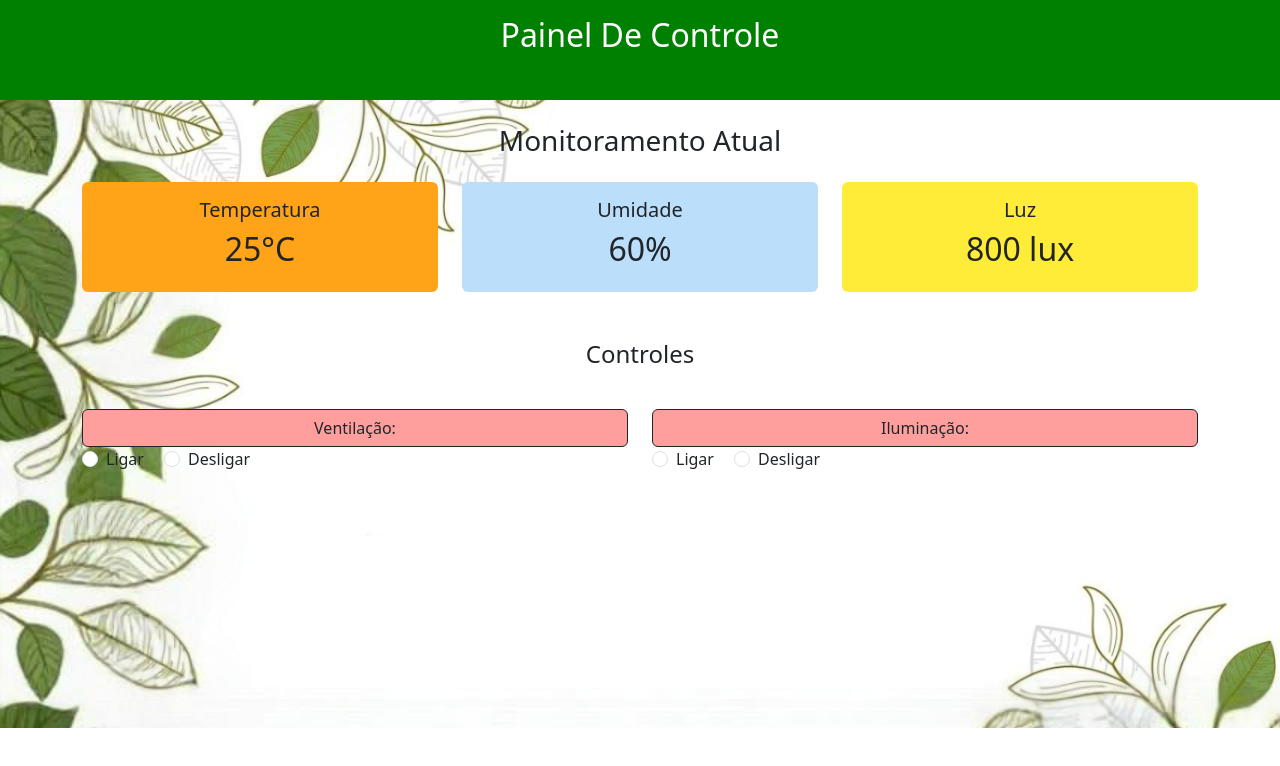
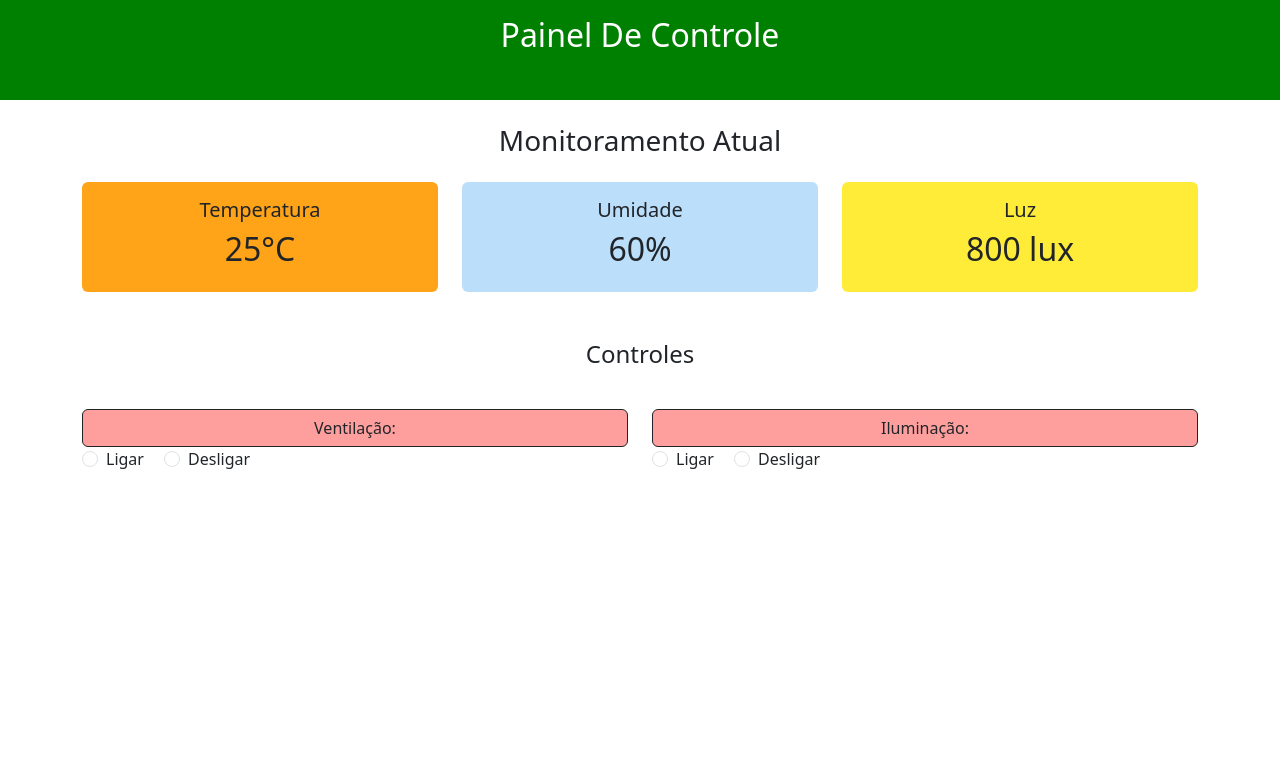
Before and after one commit to Lfconsani/ESTUFA-IOT, a plain HTML site: page index.html in a window 1280 px wide. Drawn offline with nearby package versions, Linux system fonts and the light colour scheme.

Commit message:
Update main.css

```diff
--- a/main.css
+++ b/main.css
@@ -1,7 +1,7 @@
 
 
 body{
-background-image: url(leaves.png);
+background-image: leaves.png;
 background-repeat:no-repeat;
 background-position-y: 88px;
 }
```
